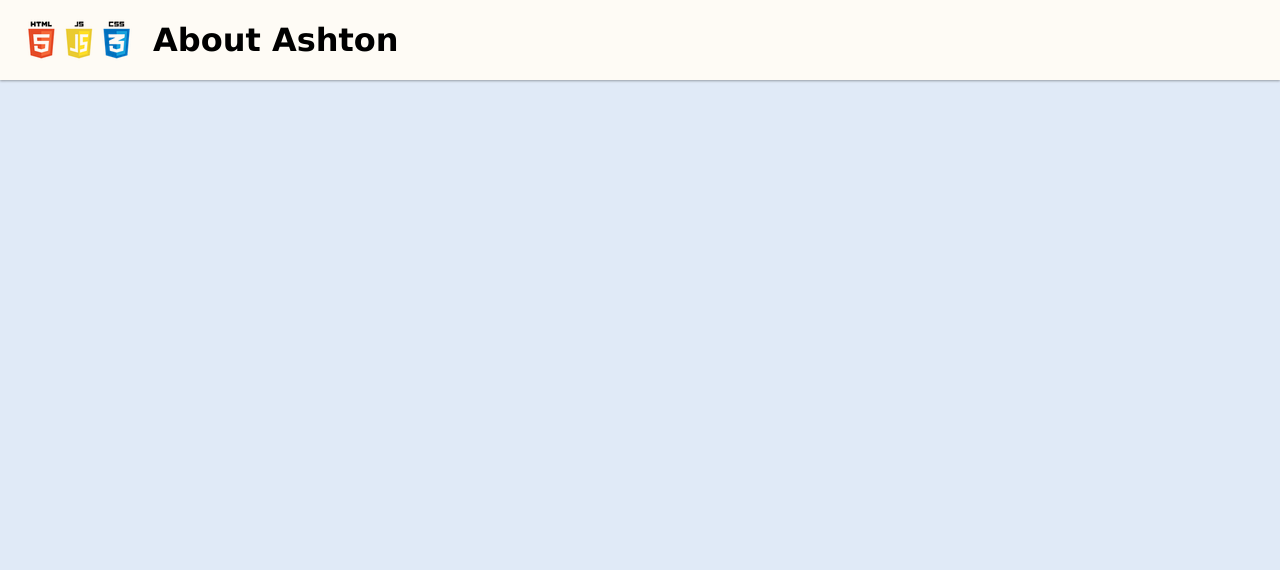
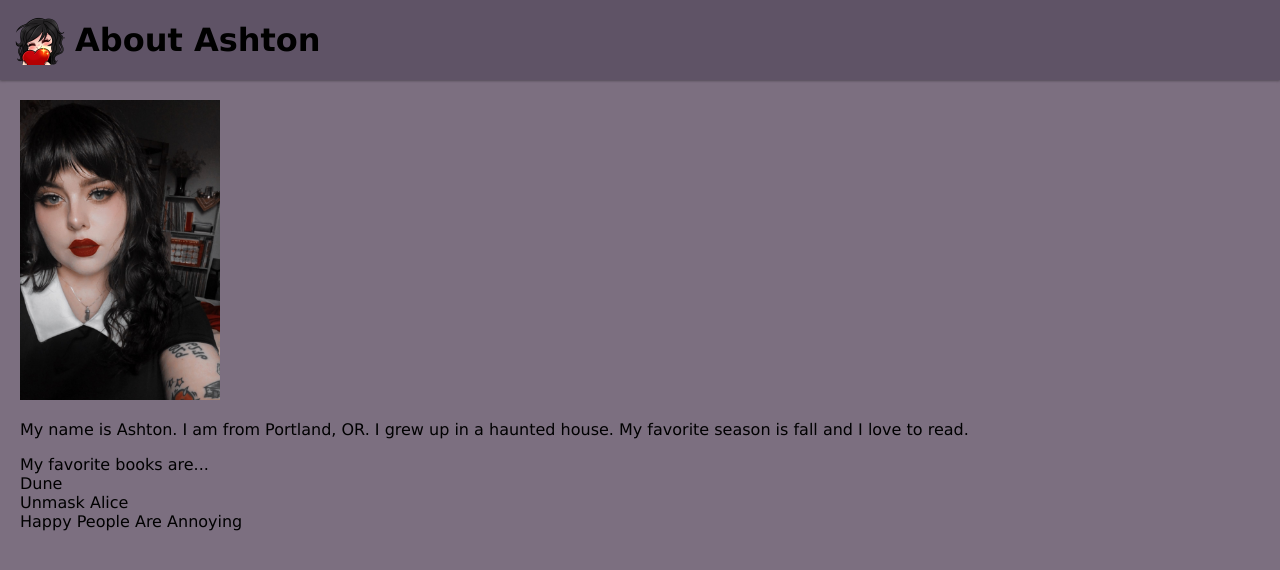
Before and after one commit to ashtonruiz/demo-about-me, a plain HTML site: page index.html in a window 1280 px wide. Drawn offline with Linux system fonts and the light colour scheme.

Commit message:
Added README, images and text

```diff
--- a/index.html
+++ b/index.html
@@ -8,7 +8,7 @@
 
         <!-- title and favicon -->
         <title>About Ashton</title>
-        <link rel="icon" type="image/x-icon" href="assets/alchemy-favicon.png" />
+        <link rel="icon" type="image/x-icon" href="assets/ashtonemote.png" />
 
         <!-- js -->
         <script type="module" src="app.js"></script>
@@ -24,10 +24,22 @@
 
     <body>
         <header>
-            <img class="logo" src="assets/html_css_js.png" alt="logo" />
+            <img class="logo" src="assets/ashtonemote.png" alt="logo" />
             <h1>About Ashton</h1>
         </header>
 
-        <main></main>
+        <main>
+            <img src="assets/ashtonimg.JPG" height="300" width="200" />
+            <p>
+                My name is Ashton. I am from Portland, OR. I grew up in a haunted house. My favorite
+                season is fall and I love to read.
+            </p>
+            <p1>My favorite books are...</p1>
+            <ul>
+                <li>Dune</li>
+                <li>Unmask Alice</li>
+                <li>Happy People Are Annoying</li>
+            </ul>
+        </main>
     </body>
 </html>
--- a/styles/global.css
+++ b/styles/global.css
@@ -1,6 +1,6 @@
 :root {
-    --background: rgb(224, 234, 247);
-    --header-background: rgb(254, 251, 245);
+    --background: rgb(124, 111, 128);
+    --header-background: rgb(95, 83, 102);
     --primary-font: Corbel, 'Lucida Grande', 'Lucida Sans Unicode', 'Lucida Sans', 'DejaVu Sans',
         'Bitstream Vera Sans', 'Liberation Sans', Verdana, 'Verdana Ref', sans-serif;
 }
```
Also changed, not shown: assets/about_me.png (added), assets/ashtonimg.JPG (added).
